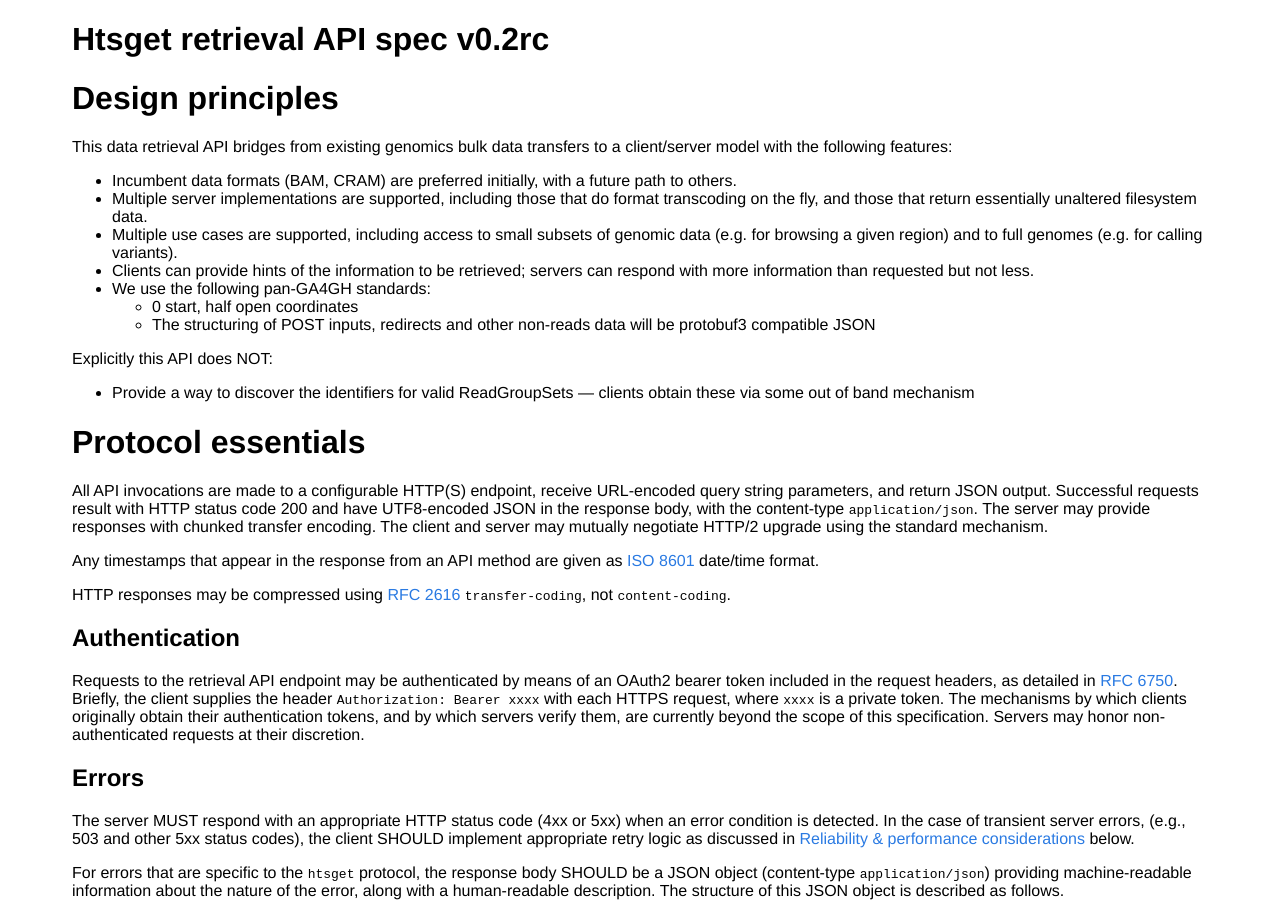
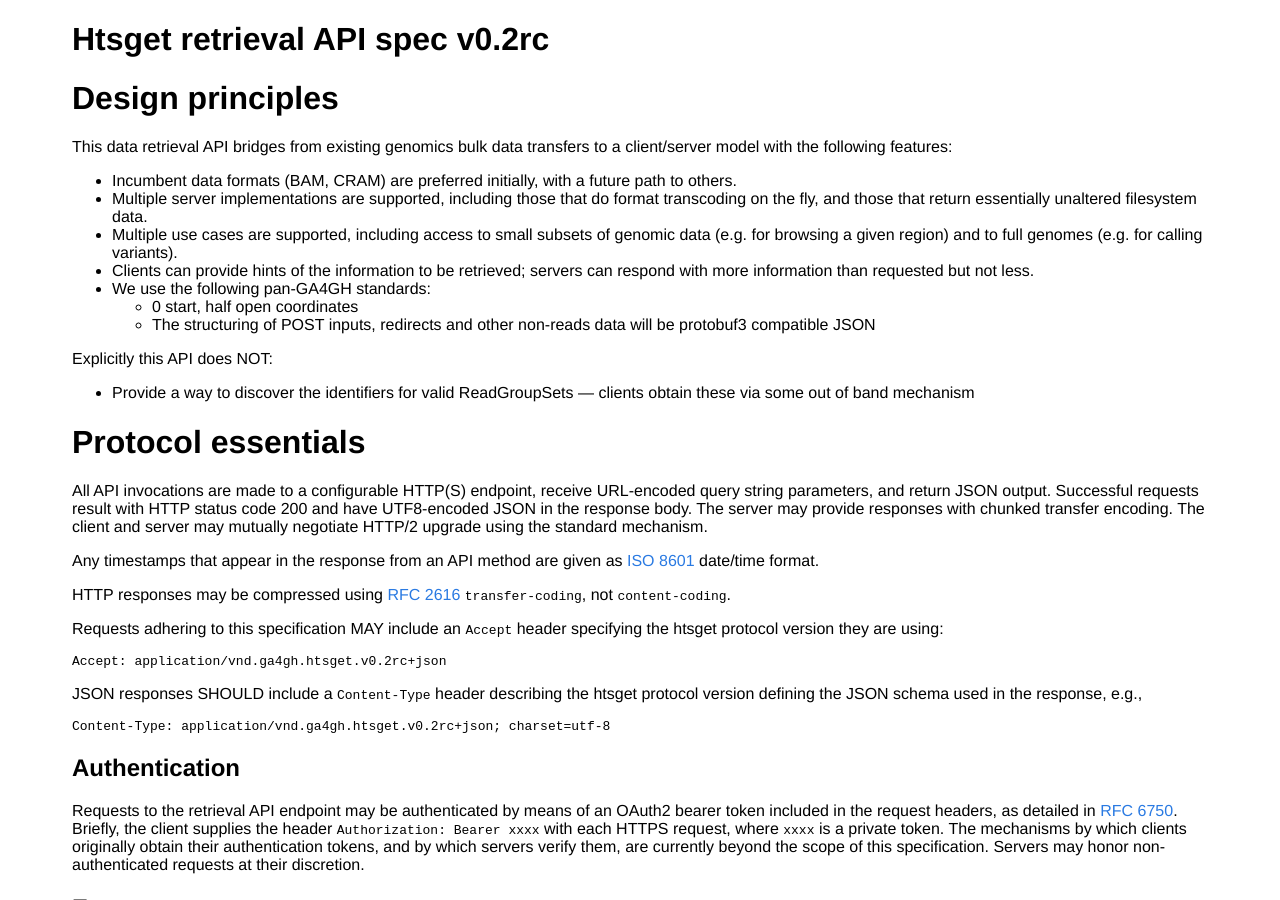
Before and after one commit to samtools/hts-specs, a Jekyll site: the page built from htsget.md, in a window 1280 px wide and 900 px high. Built offline with Jekyll 4.4.1, drawn with Linux system fonts in a browser that asks for light colours.

Commit message:
[htsget] Add Accept/Content-Type header-based versioning (PR #226)
Define 'application/vnd.ga4gh.htsget.v0.2rc+json' for use in these
HTTP headers.  Addresses part of #207's call for versioning.

```diff
--- a/htsget.md
+++ b/htsget.md
@@ -25,11 +25,19 @@ Explicitly this API does NOT:
 
 # Protocol essentials
 
-All API invocations are made to a configurable HTTP(S) endpoint, receive URL-encoded query string parameters, and return JSON output. Successful requests result with HTTP status code 200 and have UTF8-encoded JSON in the response body, with the content-type `application/json`. The server may provide responses with chunked transfer encoding. The client and server may mutually negotiate HTTP/2 upgrade using the standard mechanism.
+All API invocations are made to a configurable HTTP(S) endpoint, receive URL-encoded query string parameters, and return JSON output. Successful requests result with HTTP status code 200 and have UTF8-encoded JSON in the response body. The server may provide responses with chunked transfer encoding. The client and server may mutually negotiate HTTP/2 upgrade using the standard mechanism.
 
 Any timestamps that appear in the response from an API method are given as [ISO 8601] date/time format.
 
 HTTP responses may be compressed using [RFC 2616] `transfer-coding`, not `content-coding`.
+
+Requests adhering to this specification MAY include an `Accept` header specifying the htsget protocol version they are using:
+
+    Accept: application/vnd.ga4gh.htsget.v0.2rc+json
+
+JSON responses SHOULD include a `Content-Type` header describing the htsget protocol version defining the JSON schema used in the response, e.g.,
+
+    Content-Type: application/vnd.ga4gh.htsget.v0.2rc+json; charset=utf-8
 
 ## Authentication
 
```
